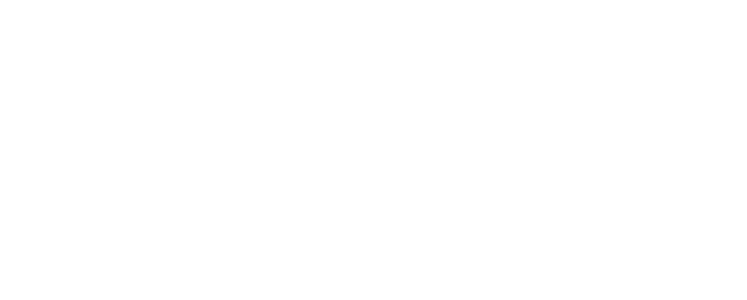
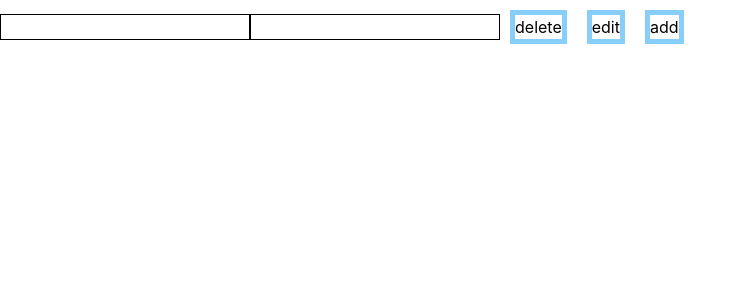
Before and after one commit to Saleh2123/youssef-saleh, a React (Create React App) app in the folder frontend/: page /admin/edit in a window 1280 px wide. Before the commit this address had no page. Shown: the top 300 px of the page, without its empty margins (0-747 px from the left). Built offline with nearby package versions, Linux system fonts and the light colour scheme.

Commit message:
small changes

```diff
--- a/frontend/src/App.js
+++ b/frontend/src/App.js
@@ -19,6 +19,7 @@
 import Home from './js/home';
 import './App.css'
 import Aptdoc from './js/viewaptdoc';
+import Editp from './editpack';
 function App() {
   return (
     <Router>
@@ -30,6 +31,7 @@
         <Route path="/Admin" element={<Admin/>} />
         <Route path="admin/AddAdmin" element={<AddAdminstrator/>} />
         <Route path="admin/remove" element={<Remove/>} />
+        <Route path='/admin/edit' element={<Editp></Editp>}></Route>
          <Route path="/admin/reqs" element={<Reqs/>} />
          <Route path="doctor/:id" element={<Doctor/>} />
          <Route path="patient/:id" element={<Patient/>}/>
--- /dev/null
+++ b/frontend/src/editpack.js
@@ -0,0 +1,51 @@
+import axios from "axios"
+import { useState } from "react"
+
+export default function Editp(){
+
+const [name,setn]=useState('')
+
+
+const [p,setp]=useState('')
+
+
+
+
+
+
+
+
+
+
+    return(
+        <div>
+            <input onChange={(e)=>setn(e.target.value)}></input>
+            <input onChange={(e)=>setp(e.target.value)}></input>
+            <button        onClick={()=>{
+                axios.delete(`http://localhost:5000/deletepack?name=${name}`,{name:name})
+            }}    > delete</button>
+            <button
+              onClick={()=>{
+                axios.post(`http://localhost:5000/updatepack?name=${name}`,{name:name,price:p})
+            }}
+
+
+            > edit</button>
+            <button
+
+
+            onClick={()=>{
+                axios.post(`http://localhost:5000/addpack?name=${name}`,{name:name,price:p})
+            }}
+
+
+
+
+
+
+
+
+            > add</button>
+        </div>
+    )
+}
--- a/frontend/src/viewreqs.js
+++ b/frontend/src/viewreqs.js
@@ -1,23 +1,20 @@
 import { useState, React } from "react";
 import { TableContainer, Table, TableBody, TableRow, TableCell, Paper, TableHead } from "@mui/material";
-
+import { useEffect } from "react";
+import axios from "axios";
 function Reqs(){
 
 
-  const requests = [
-    {
-      id:1,
-      username:"Seb123",
-      Name:"Sebaei",
-      email:"y123@gmail.com",
-      password:"ahma",
-      date:"1/2/2024",
-      education:"high school",
-      rate:9,
-      affiliation:"wow",
-      speciality:"eyes"
+  const [requests,setr] =useState([]);
+
+  useEffect(()=>{
+    async function get(){
+setr((await axios.get(`http://localhost:5000/viewdoctors`)).data)
     }
-  ]
+    get()
+},[])
+
+
 
   return(<div className="flex flex-col min-h-screen">
     <div className="mt-2">
@@ -43,15 +40,15 @@
               <TableBody>
                 {requests.map((row) => (
                   <TableRow key={row.id}>
-                    <TableCell>{row.id}</TableCell>
+                    <TableCell>{row._id}</TableCell>
                     <TableCell>{row.username}</TableCell>
-                    <TableCell>{row.Name}</TableCell>
+                    <TableCell>{row.name}</TableCell>
                     <TableCell>{row.email}</TableCell>
                     <TableCell>{row.password}</TableCell>
                     <TableCell>{row.date}</TableCell>
                     <TableCell>{row.education}</TableCell>
                     <TableCell>{row.rate}</TableCell>
-                    <TableCell>{row.affiliation}</TableCell>
+                    <TableCell>{row.affialliation}</TableCell>
                     <TableCell>{row.speciality}</TableCell>
                   </TableRow>
                 ))}
```
